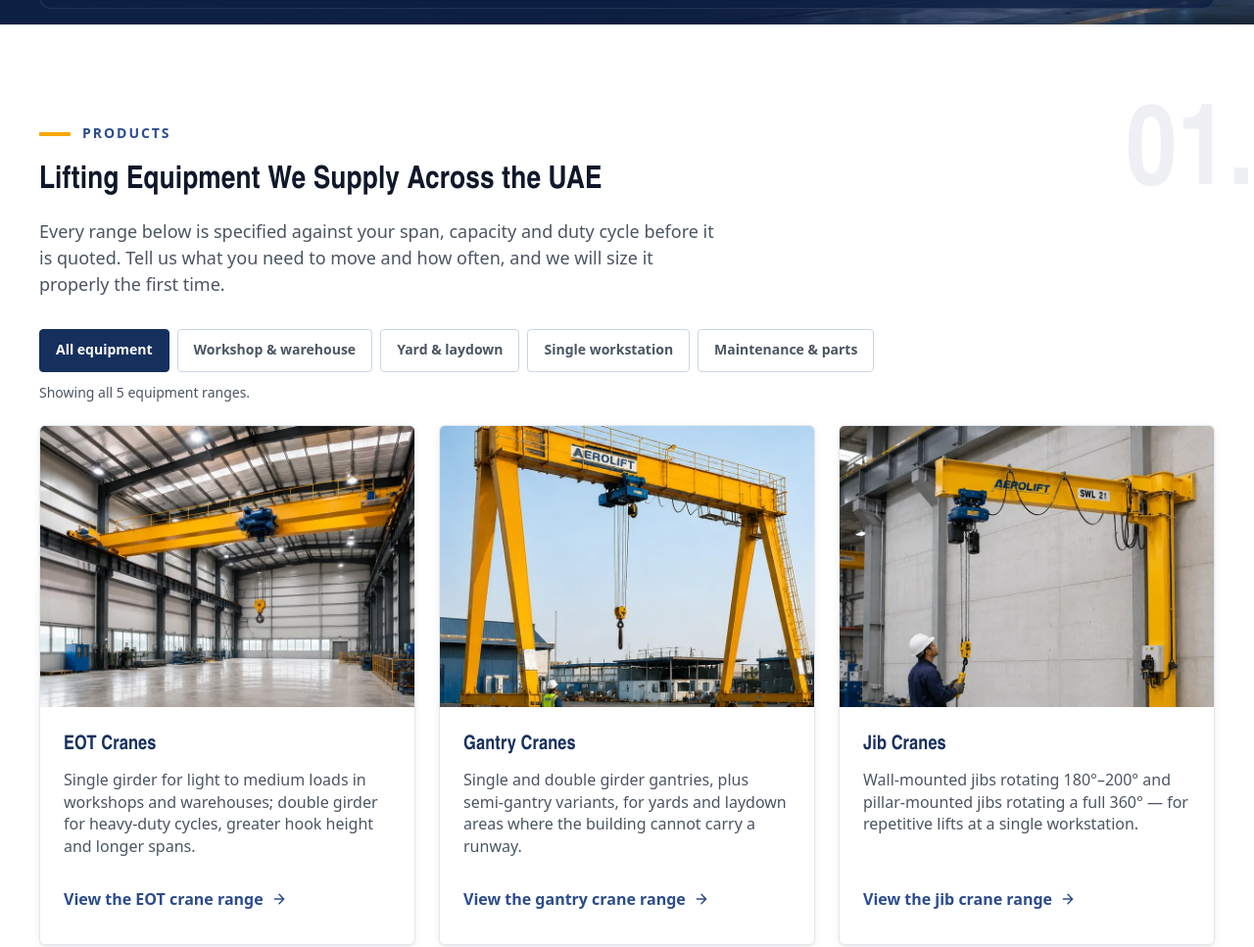
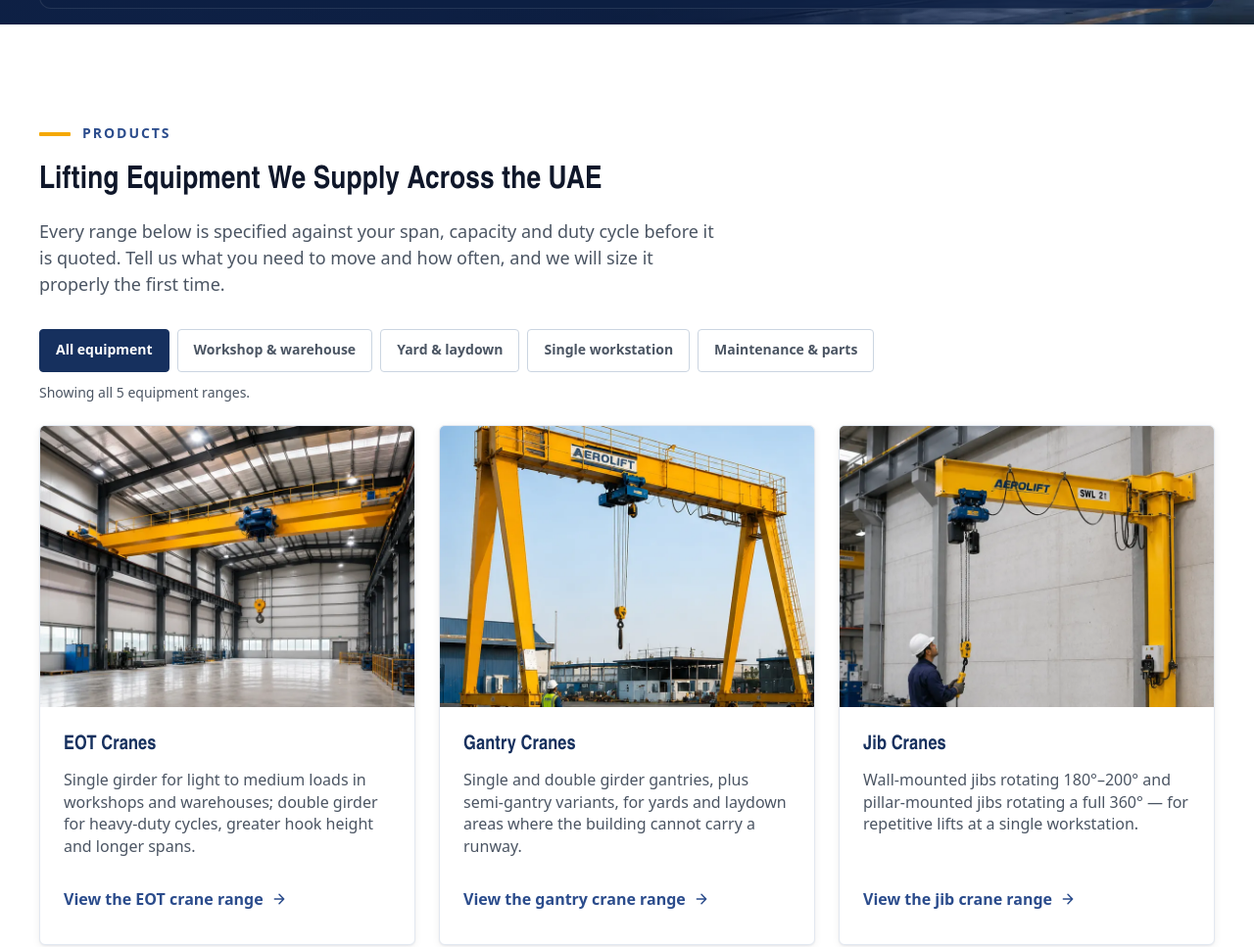
Before and after one commit to moizbangali92-svg/aerolift-website, a website: page src/index.html in a window 1280 px wide. Shown: the part 773-1740 px from the top of the page at 98% size. Drawn offline with nearby package versions, Linux system fonts and the light colour scheme; files that its build step writes are made by us from their sources; a web font is replaced by a local one.

Commit message:
revert: remove the ghost section numerals
Client call. The five background 01.-05. spans and their CSS go; the
functional numbering stays where it means something — the selector's
01./02./03. field labels and the how-it-works steps.

```diff
--- a/src/css/input.css
+++ b/src/css/input.css
@@ -345,30 +345,6 @@
     border-color: #cbd5e1;
   }
 
-  /* Oversized ghost numeral pinned to a section's top-right — the
-     spec-plate numbering (01., 02.) carried up to page structure.
-     Decorative only: aria-hidden in markup, invisible to selection,
-     hidden below md where it would collide with the heading. */
-  .section-num {
-    display: none;
-  }
-  @media (min-width: 768px) {
-    .section-num {
-      display: block;
-      position: absolute;
-      top: -1rem;
-      right: 0;
-      font-family: var(--font-display);
-      font-size: clamp(5rem, 9vw, 8rem);
-      font-weight: 700;
-      line-height: 1;
-      color: rgb(22 48 94 / 0.07);
-      pointer-events: none;
-      user-select: none;
-    }
-    .section-num-light { color: rgb(255 255 255 / 0.08); }
-  }
-
   /* Brand accent rule. Was a repeating diagonal hazard stripe (animated on
      the header) — literal caution-tape in six places read as decoration,
      not engineering. A solid line carries the motif with restraint. */
--- a/src/index.html
+++ b/src/index.html
@@ -480,7 +480,6 @@
        ========================================================== -->
   <section id="products" class="bg-white py-16 md:py-20 lg:py-24">
     <div class="container-x relative">
-      <span class="section-num" aria-hidden="true">01.</span>
       <div class="reveal max-w-3xl">
         <p class="eyebrow">Products</p>
         <h2 class="mt-4 text-xl md:text-2xl">Lifting Equipment We Supply Across the UAE</h2>
@@ -629,7 +628,6 @@
        ========================================================== -->
   <section id="services" class="bg-surface py-16 md:py-20 lg:py-24">
     <div class="container-x relative">
-      <span class="section-num" aria-hidden="true">02.</span>
       <div class="reveal max-w-3xl">
         <p class="eyebrow">Services</p>
         <h2 class="mt-4 text-xl md:text-2xl">Installation, Maintenance and Emergency Crane Support</h2>
@@ -708,7 +706,6 @@
        ========================================================== -->
   <section id="why-aerolift" class="bg-white py-16 md:py-20 lg:py-24">
     <div class="container-x relative grid gap-12 lg:grid-cols-[minmax(0,1fr)_minmax(0,1.15fr)] lg:gap-16">
-      <span class="section-num" aria-hidden="true">03.</span>
 
       <div class="reveal lg:sticky lg:top-32 lg:self-start">
         <p class="eyebrow">Why Aerolift</p>
@@ -774,7 +771,6 @@
        ========================================================== -->
   <section id="industries" class="border-y border-line bg-surface py-14 md:py-16">
     <div class="container-x relative">
-      <span class="section-num" aria-hidden="true">04.</span>
       <div class="flex flex-col gap-6 lg:flex-row lg:items-center lg:justify-between">
         <div class="reveal lg:max-w-sm">
           <p class="eyebrow">Industries</p>
@@ -1018,7 +1014,6 @@
        ========================================================== -->
   <section id="request-a-quote" class="scroll-mt-32 bg-white py-16 md:py-20 lg:py-24">
     <div class="container-x relative grid gap-12 lg:grid-cols-[minmax(0,1.3fr)_minmax(0,1fr)] lg:gap-16">
-      <span class="section-num" aria-hidden="true">05.</span>
 
       <div>
         <div class="reveal">
```
